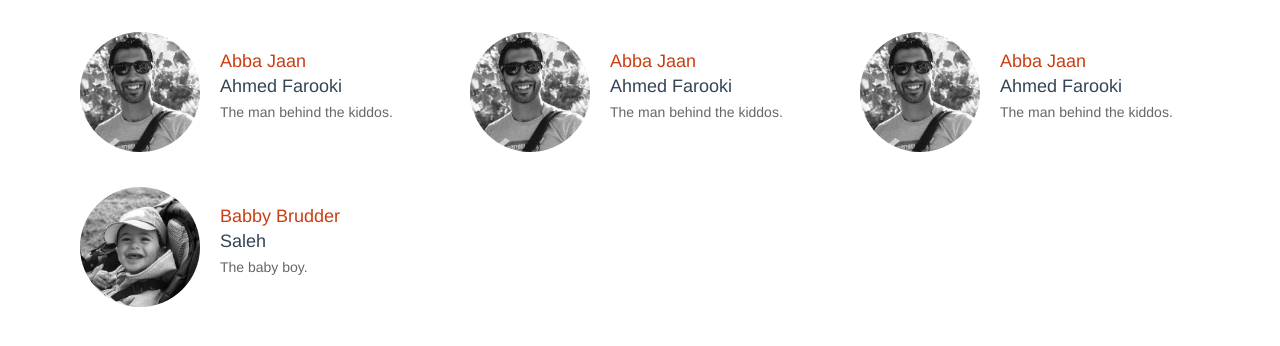
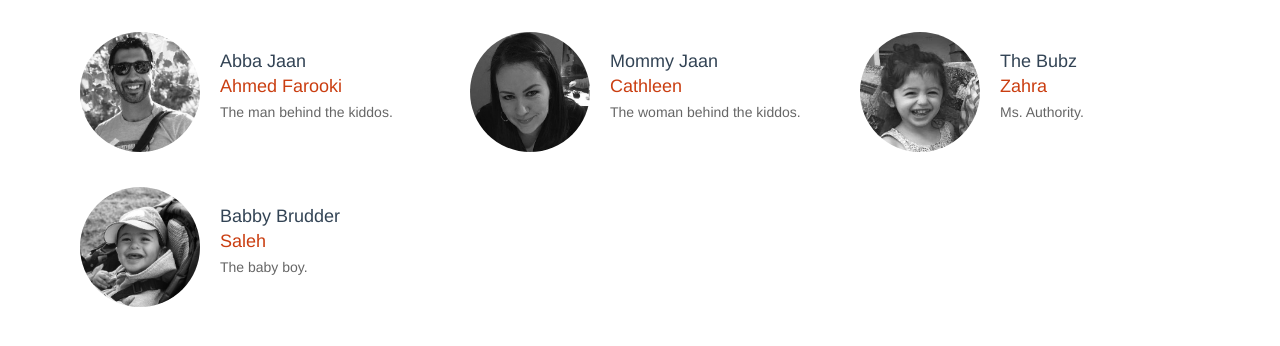
Before and after one commit to ahmedfarooki/ui-experiments, a plain HTML site: page about-gv/index.html in a window 1280 px wide. Shown: the part 166-512 px from the top of the page. Drawn offline with nearby package versions, Linux system fonts and the light colour scheme.

Commit message:
Added other people and minor changes

```diff
--- a/about-gv/index.html
+++ b/about-gv/index.html
@@ -21,6 +21,7 @@
       body {
         margin-top: 110px;
         animation: fadein 3s;
+        animation-delay: 500ms;
       }
 
       @keyframes fadein {
@@ -33,6 +34,7 @@
         height: 155px;
         width: 100%;
         animation: slideup 750ms;
+        animation-delay: 500ms;
       }
 
       @keyframes slideup {
@@ -86,8 +88,8 @@
         margin-top: 0;
         margin-bottom: 5px;
       }
-      .text .name { color: #345; }
-      .text .title { color: #CA3E11; }
+      .text .title { color: #345; }
+      .text .name  { color: #CA3E11; }
     </style>
   </head>
   <body>
@@ -115,13 +117,13 @@
 
           <div class="card">
               <div class="thumb">
-                <img src="../img/thumb.ahmed.jpg" alt="Ahmed Farooki" />
+                <img src="../img/thumb.cathleen.jpg" alt="Ahmed Farooki" />
                 <div class="border"></div>
               </div>
               <div class="text">
-                <h4 class="title">Abba Jaan</h4>
-                <h4 class="name">Ahmed Farooki</h4>
-                The man behind the kiddos.
+                <h4 class="title">Mommy Jaan</h4>
+                <h4 class="name">Cathleen</h4>
+                The woman behind the kiddos.
               </div>
           </div>
 
@@ -130,13 +132,13 @@
 
           <div class="card">
               <div class="thumb">
-                <img src="../img/thumb.ahmed.jpg" alt="Ahmed Farooki" />
+                <img src="../img/thumb.zahra.jpg" alt="Ahmed Farooki" />
                 <div class="border"></div>
               </div>
               <div class="text">
-                <h4 class="title">Abba Jaan</h4>
-                <h4 class="name">Ahmed Farooki</h4>
-                The man behind the kiddos.
+                <h4 class="title">The Bubz</h4>
+                <h4 class="name">Zahra</h4>
+                Ms. Authority.
               </div>
           </div>
 
```
Also changed, not shown: img/thumb.cathleen.jpg (added), img/thumb.zahra.jpg (added).
